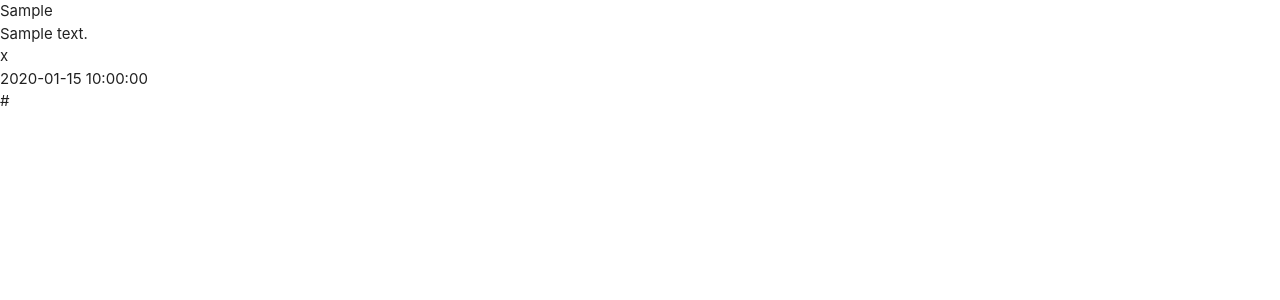
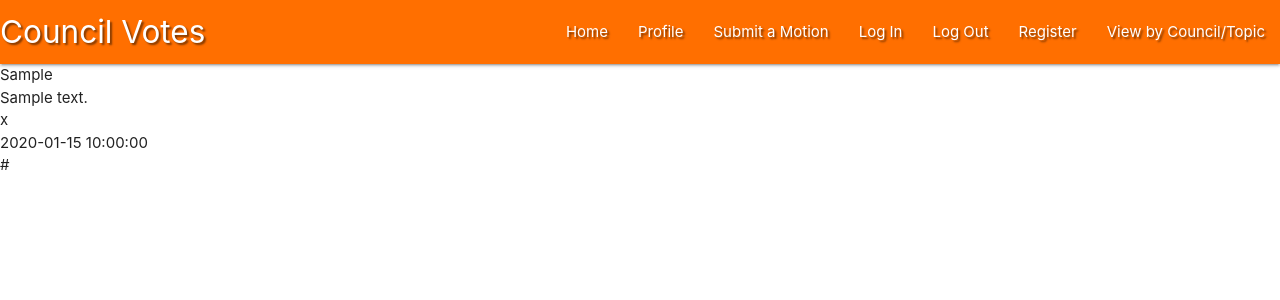
Before and after one commit to Code-Institute-Submissions/Souptar-council-votes, a Flask app: page / in a window 1280 px wide. Shown: the top 300 px of the page. Run offline with Flask 2, Linux system fonts and the light colour scheme; a database or web service that is not in the repository returns one stand-in record (values such as "Sample title"); some libraries are stand-ins or nearby versions.

Commit message:
Add navbar and sidebar

```diff
--- a/static/css/style.css
+++ b/static/css/style.css
@@ -0,0 +1,3 @@
+.text-shadow {
+    text-shadow: 2px 2px 2px rgba(0, 0, 0, 0.5) ;
+}
--- a/static/js/script.js
+++ b/static/js/script.js
@@ -0,0 +1,3 @@
+ $(document).ready(function(){
+    $('.sidenav').sidenav();
+  });
--- a/templates/base.html
+++ b/templates/base.html
@@ -13,6 +13,38 @@
 </head>
 <body>
 
+    <header>
+        <!-- top navbar -->
+         <nav class="nav-extended text-shadow amber darken-4">
+            <div class="nav-wrapper">
+                <a href="{{ url_for ('get_motions') }}" class="brand-logo">Council Votes</a>
+                <a href="#" data-target="mobile-demo" class="sidenav-trigger"><i class="fas fa-bars"></i></a>
+                <ul class="right hide-on-med-and-down">
+                    <li><a href="{{ url_for ('get_motions') }}">Home</a></li>
+                    <li><a href="#">Profile</a></li>
+                    <li><a href="#">Submit a Motion</a></li>
+                    <li><a href="#">Log In</a></li>
+                    <li><a href="#">Log Out</a></li>
+                    <li><a href="#">Register</a></li>
+                    <li><a href="#">View by Council/Topic</a></li>
+
+                </ul>
+            </div>
+        </nav>
+
+        <!-- mobile side navbar -->
+        <ul class="sidenav" id="mobile-demo">
+            <li><h4 class="center-align amber-text text-darken-4">Council Votes</h4></li>
+            <li><a href="{{ url_for ('get_motions') }}">Home</a></li>
+            <li><a href="#">Profile</a></li>
+            <li><a href="#">Submit a Motion</a></li>
+            <li><a href="#">Log In</a></li>
+            <li><a href="#">Log Out</a></li>
+            <li><a href="#">Register</a></li>
+            <li><a href="#">View by Council/Topic</a></li>
+        </ul>
+    </header>
+
     {% block content %}
     {% endblock %}
 
```
